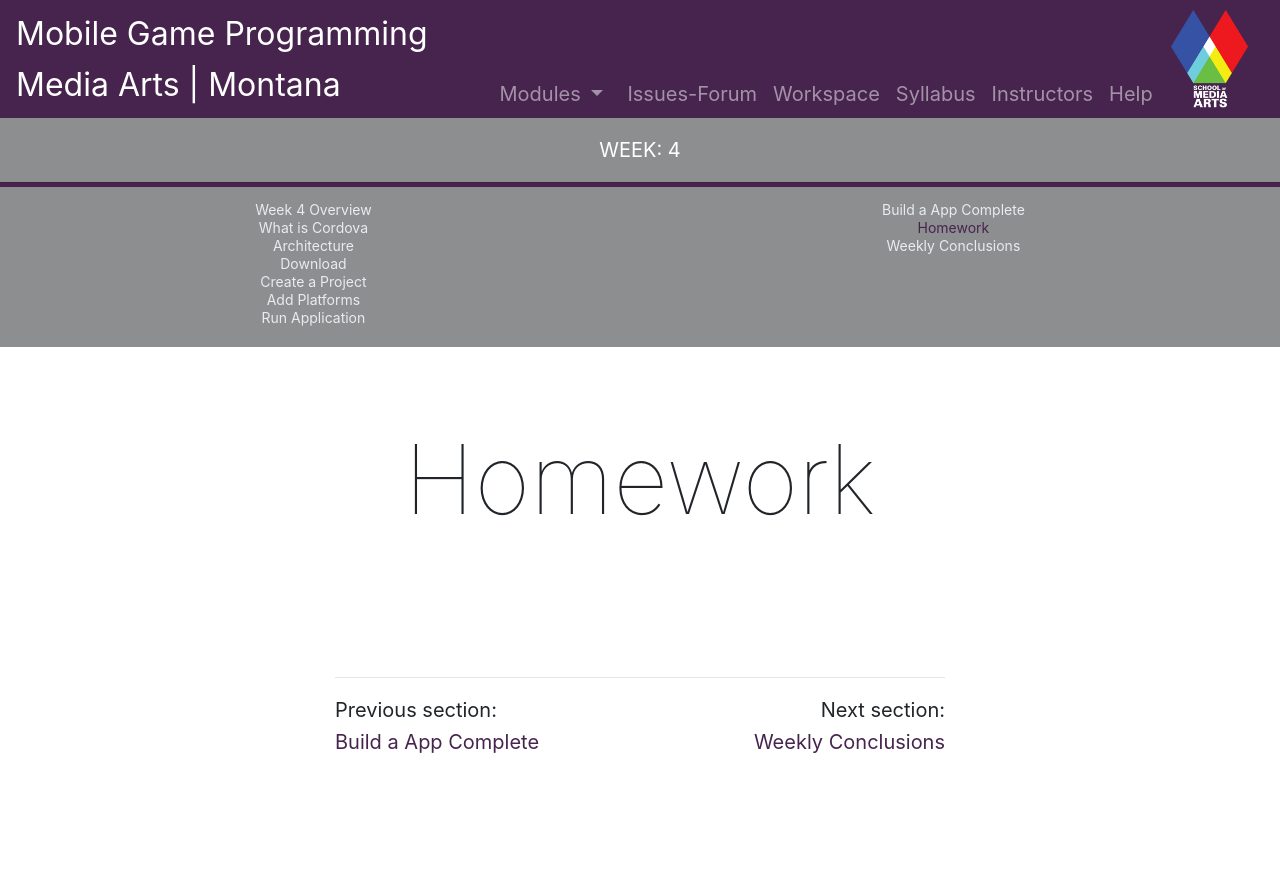
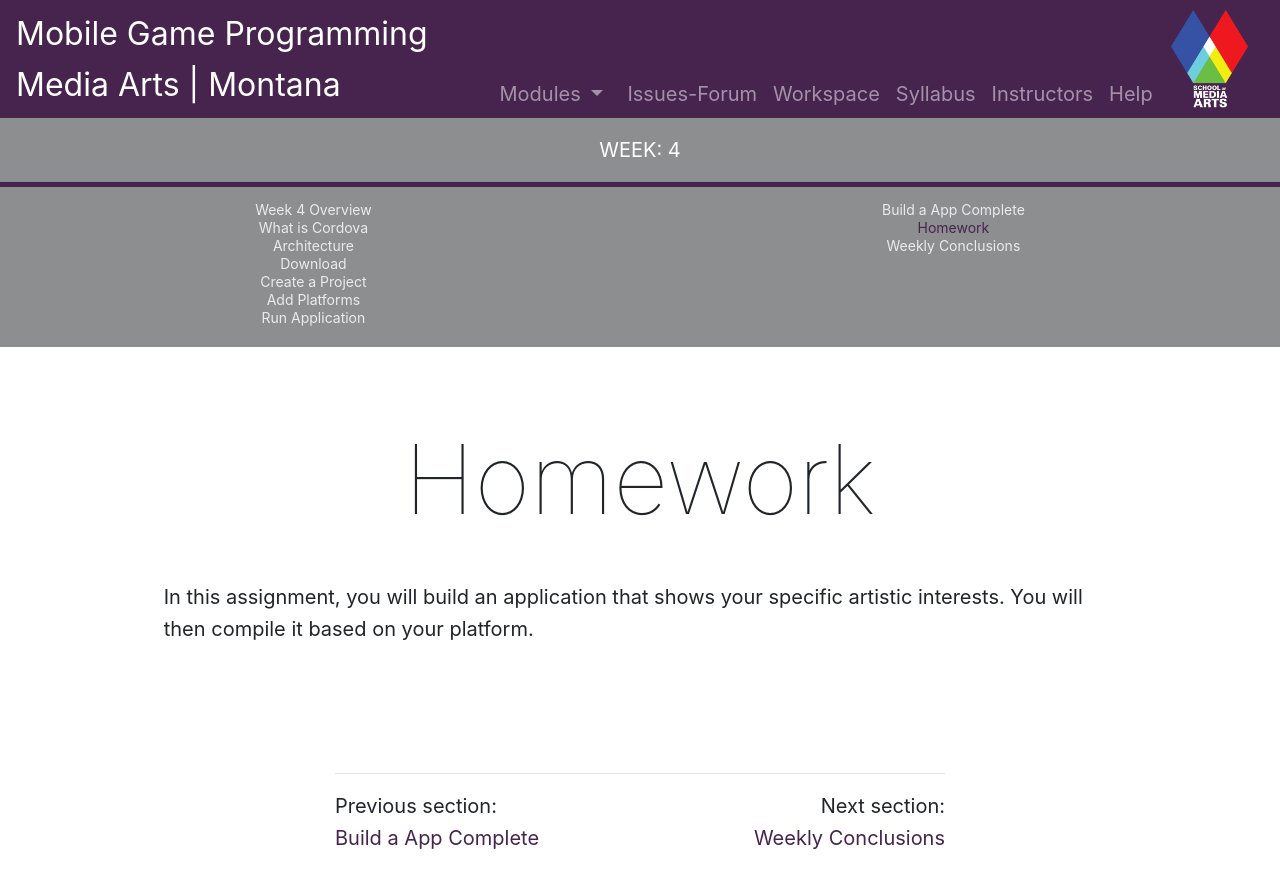
Before and after one commit to Montana-Media-Arts/462-MobileGaming-Spring2022, a Jekyll site: the page built from modules/week-4/_posts/2010-01-01-homework.md, in a window 1280 px wide. Shown: the top 888 px of the page. Built offline with Jekyll 4.4.1, drawn with Linux system fonts in a browser that asks for light colours; nearby versions of some CDN libraries.

Commit message:
Update 2010-01-01-homework.md

```diff
--- a/modules/week-4/_posts/2010-01-01-homework.md
+++ b/modules/week-4/_posts/2010-01-01-homework.md
@@ -5,3 +5,5 @@ jotted: false
 ---
 
 # Homework
+
+In this assignment, you will build an application that shows your specific artistic interests.  You will then compile it based on your platform.
```
